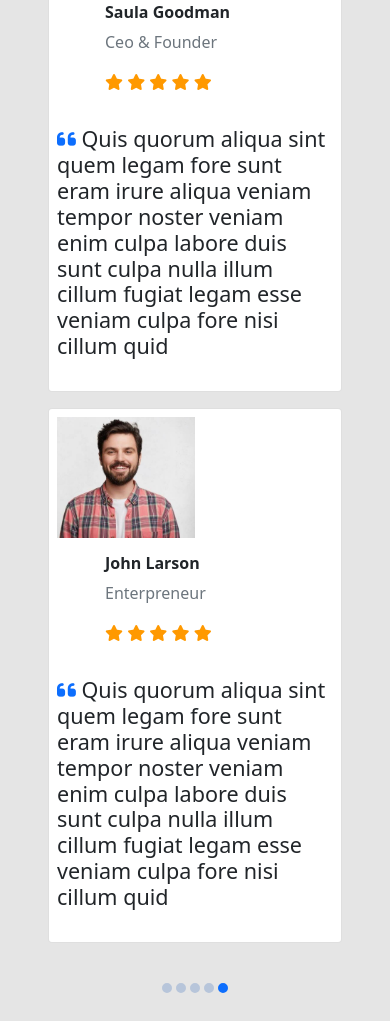
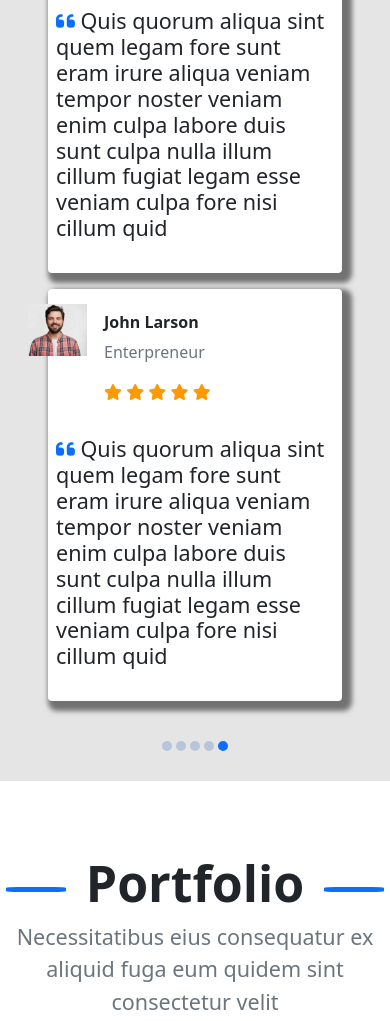
Before and after one commit to arwaahesham/index.html-, a plain HTML site: page index.html in a window 390 px wide. Shown: the part 4916-5937 px from the top of the page. Drawn offline with nearby package versions, Linux system fonts and the light colour scheme.

Commit message:
Update session.css

```diff
--- a/session.css
+++ b/session.css
@@ -174,21 +174,28 @@
   /* border-radius:0% ;
   opacity: 0.6; */
 }
-/* #services .container .row .col-md-3:hover{
-  background-color: #0d6efd;
-} */
-/* #services .container .row .col-mdhover{
-  color: #0d6efd;
-  border: 15px solid #fff;
-  border-radius: 50%;
-  background-color: #fff;
-} */
-/* #services .container .h1:hover{
-  color: #fff;
-} */
-#testimonials{
-  background-color: rgba(0, 0, 0, 0.1);
+
+#testimonials .card-img img{
+  position: absolute;
+  width: 14%;
+  top: 15px ;
+  height: auto;
+  left: -50px;
 }
+@media  only screen and (max-width:576px) {
+  #testimonials .card-img img{
+  position: absolute;
+  width: 20%;
+  top: 15px ;
+  height: auto;
+  left: -20px;
+}
+}
+#testimonials .card{
+  border: none;
+  box-shadow: 5px 5px 5px 5px rgba(0, 0, 0, 0.5);
+}
+
 #testimonials .container h1{
   position: relative;
 }
@@ -210,18 +217,14 @@
   margin: 0px 0px 10px 20px;
   border-radius: 20%;
 }
-#testimonials .container img{
+/* #testimonials .container img{
   width: 50%;
-}
+} */
 #testimonials .container i{
   color: rgb(255, 153, 0);
 }
 #testimonials .container h4 i{
   color: #0d6efd;
-}
-#testimonials .circle{
-  text-align: center;
-  margin: 10px auto;
 }
 #testimonials .chose{
   border: 5px solid #b7c5da;
@@ -237,21 +240,11 @@
   height: 5%;
   display: inline-flex;
 }
-/* .circle{
-  border-radius: 50%;
+#testimonials{
+  background-color: rgba(0, 0, 0, 0.1);
 }
-.containen col i{
-  color: #0d6efd;
-} */
-/* #continu .container img{
-  width: 50%;
-}
-#continu .container i{
-  color: rgb(255, 153, 0);
-}
-#continu .container h4 i{
-  color: #0d6efd;
-} */
+
+
 #portfolio h1{
   position: relative;
 }
@@ -391,17 +384,7 @@
   opacity: 1;
   bottom: 115px;
 }
-/* #Team .container .row .col-md-3 .card .photo{
-  position: relative;
-}
-#Team .container .row .col-md-3 .card .icons{
-  position: absolute;
-  text-align: center;
-  opacity: 0;
-}
-#Team .container .row .col-md-3 .card .icons:hover{
-  opacity: 1;
-} */
+
 #pricing .container h1{
   position: relative;
 }
```
